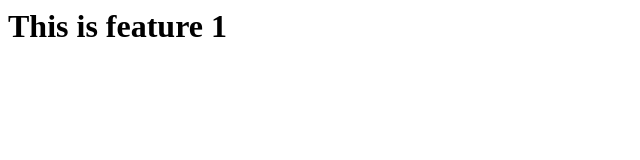
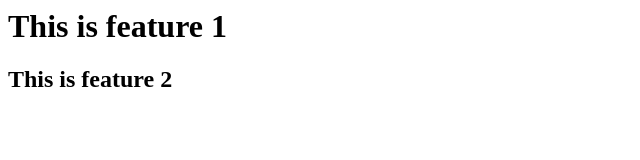
Before and after one commit to Kenshiro517/git-test, a plain HTML site: page index.html in a window 1280 px wide. Shown: the whole page, without its empty margins (0-640 px from the left). Drawn offline with Linux system fonts and the light colour scheme.

Commit message:
I finish feature-2 (#2)

```diff
--- a/index.html
+++ b/index.html
@@ -4,5 +4,6 @@
    </head>
    <body>
      <h1>This is feature 1</h1>
+     <h2>This is feature 2</h2>
    </body>
 </html>
```
